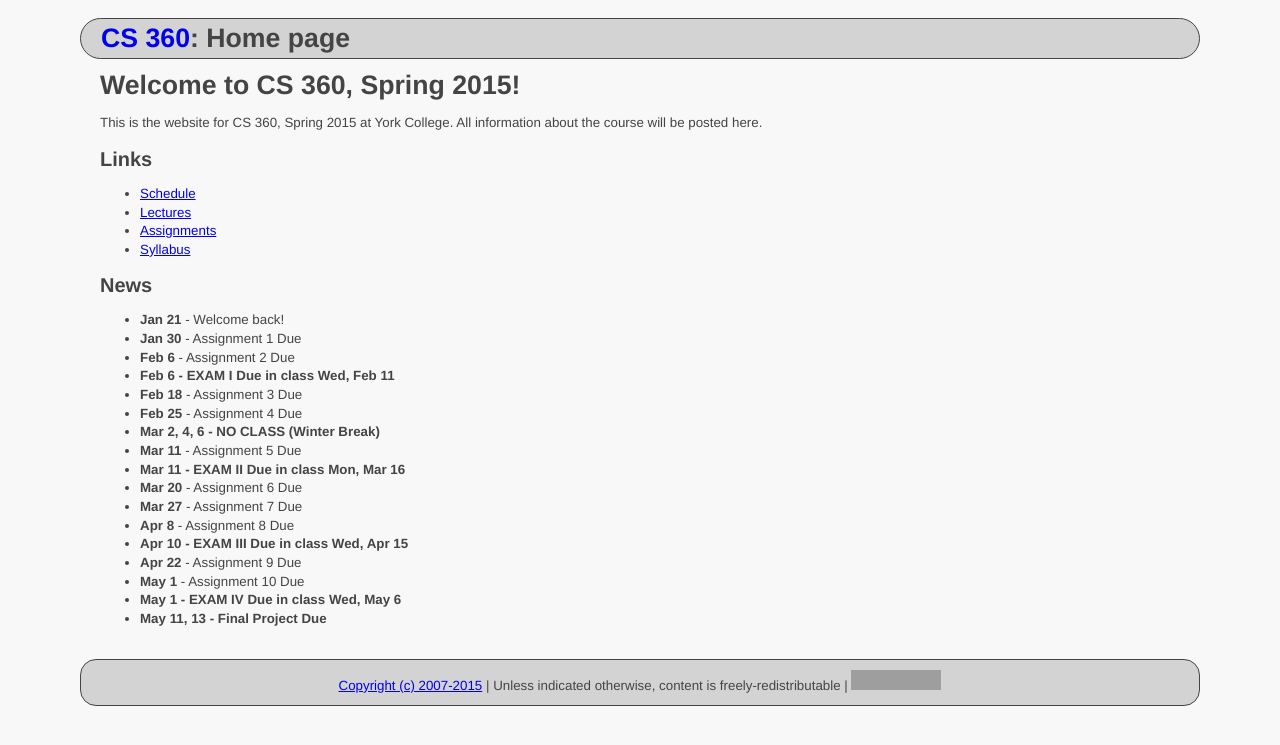
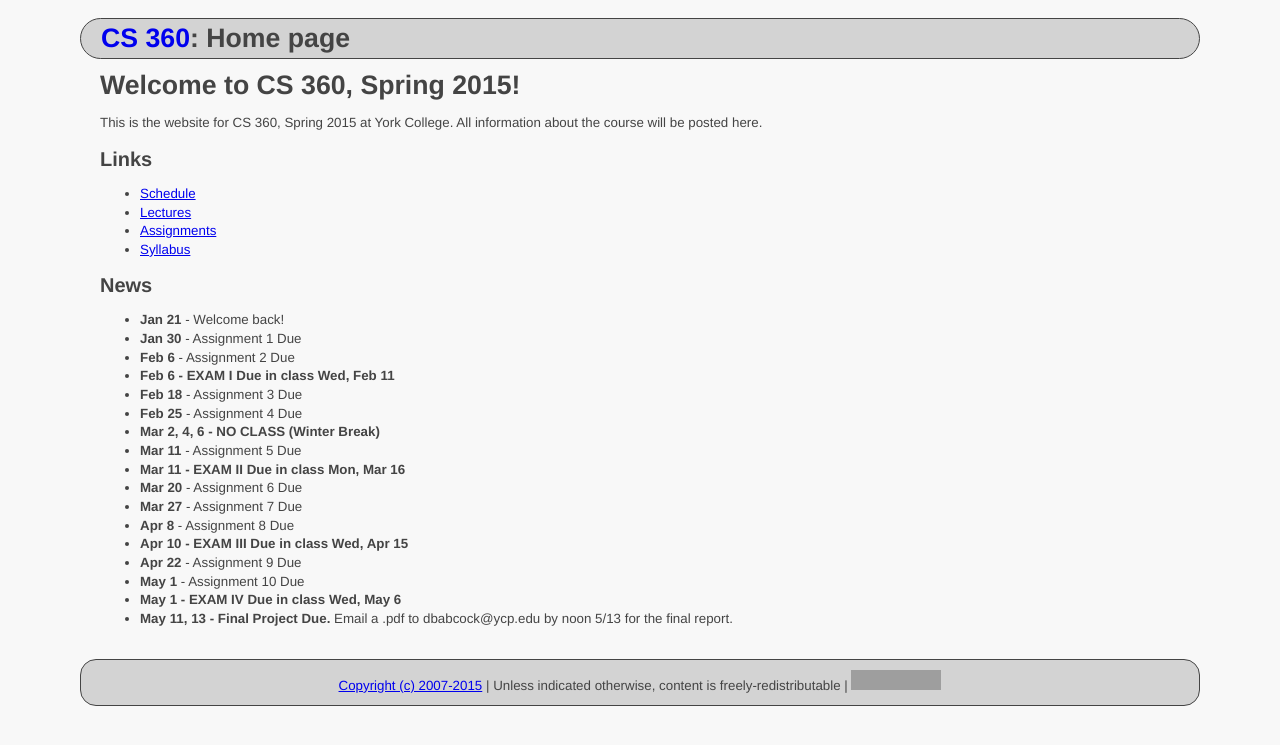
Before and after one commit to ycpcs/cs360-spring2015, a Jekyll site: the page built from index.md, in a window 1280 px wide. Shown: the top 745 px of the page. Built offline with Jekyll 4.4.1, drawn with Linux system fonts in a browser that asks for light colours; Markdown is read by kramdown in place of the engine named in the settings; grey boxes are pictures that could not be loaded.

Commit message:
update final report due date
update final report due date

```diff
--- a/index.md
+++ b/index.md
@@ -33,4 +33,4 @@ All information about the course will be posted here.
 * **Apr 22** - Assignment 9 Due
 * **May 1** - Assignment 10 Due
 * **May 1 - EXAM IV Due in class Wed, May 6**
-* **May 11, 13 - Final Project Due**
+* **May 11, 13 - Final Project Due.** Email a .pdf to dbabcock@ycp.edu by noon 5/13 for the final report.
```
Also changed, not shown: assign/finalproj.md (+2 -0 lines).
